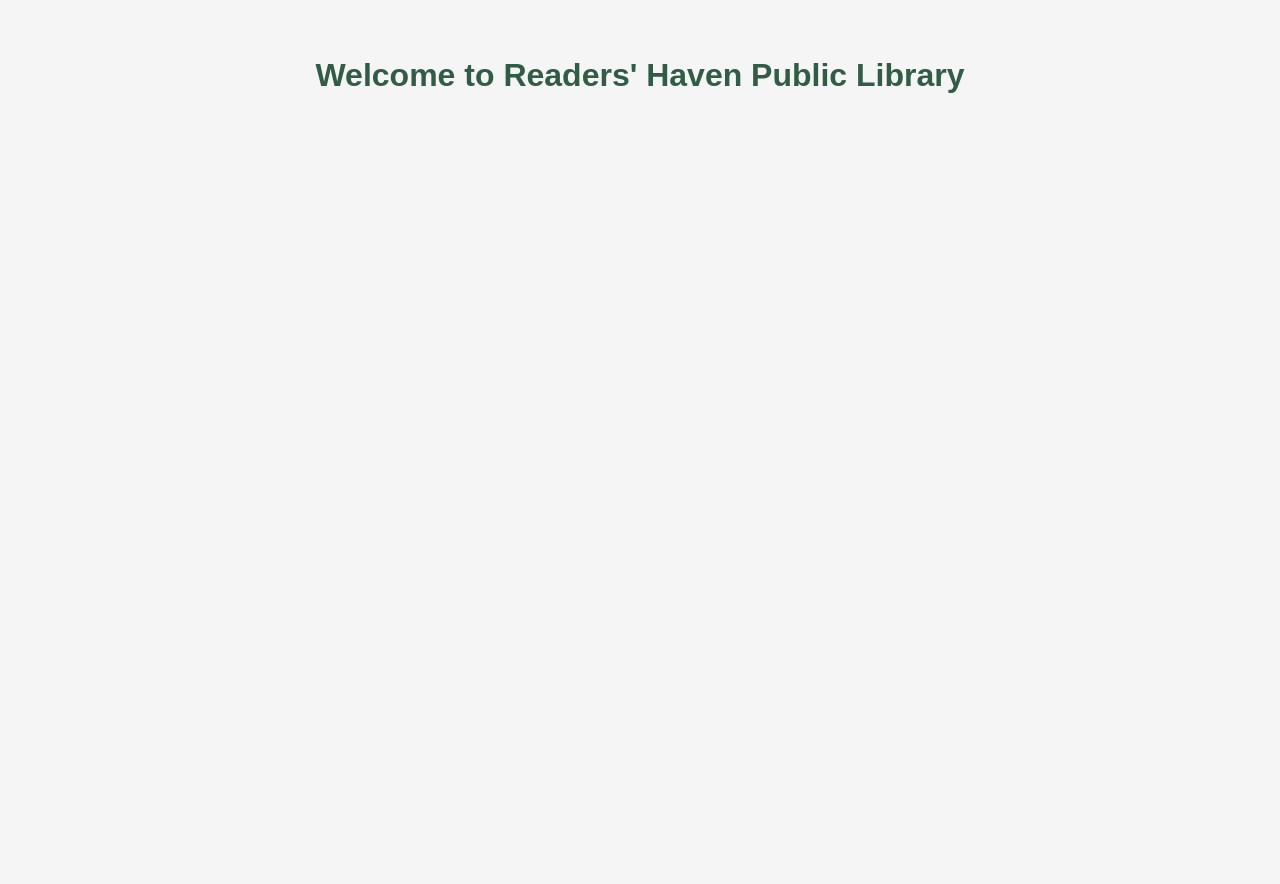
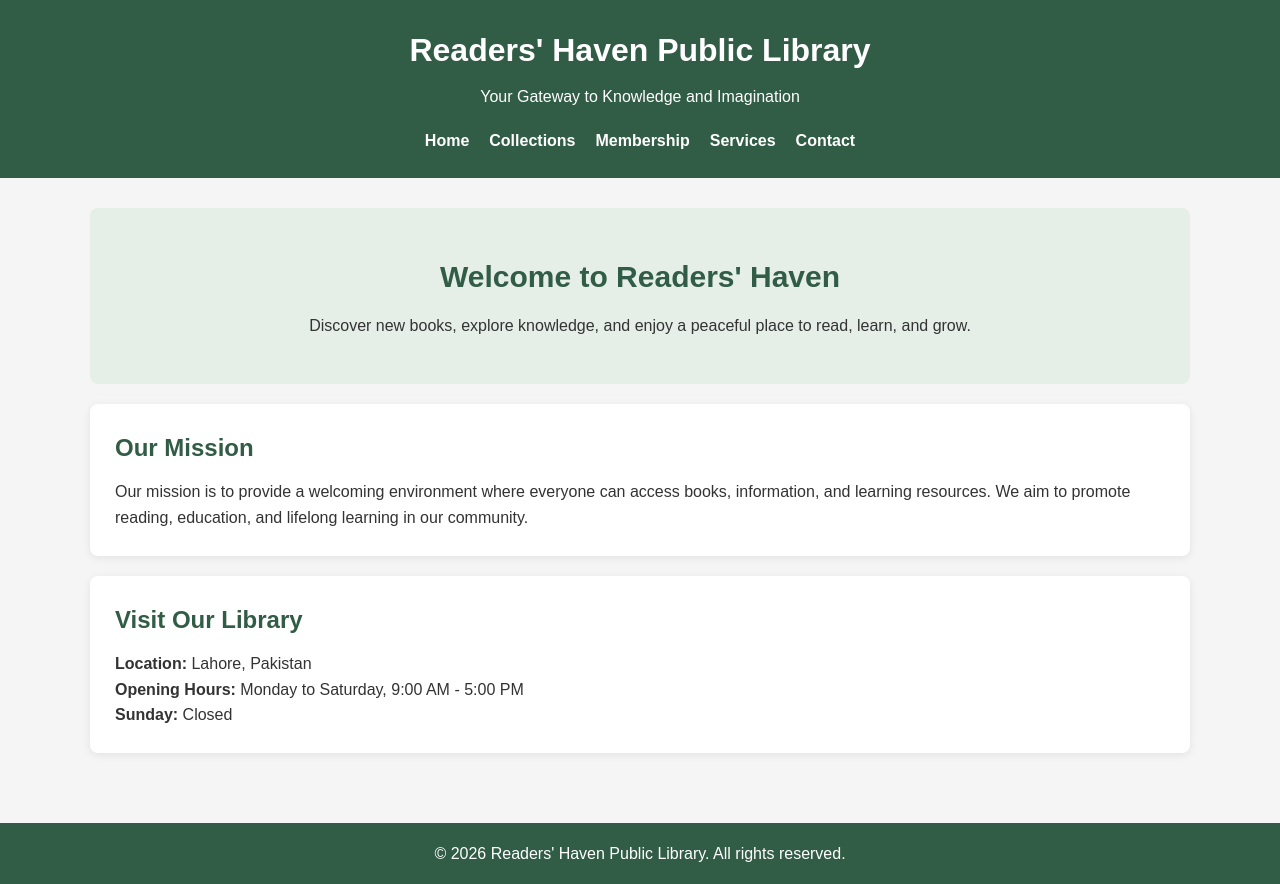
Before and after one commit to hadianawaz-01/readers-haven-library, a website: page src/index.html in a window 1280 px wide. Before the commit the page ends 800 px from the top, so only its background shows below. Drawn offline with Linux system fonts and the light colour scheme.

Commit message:
Feature/home page (#6)
* Implement Home Page

* Organize shared CSS with section comments

```diff
--- a/src/index.html
+++ b/src/index.html
@@ -1,3 +1,4 @@
+
 <!DOCTYPE html>
 <html lang="en">
 <head>
@@ -7,6 +8,54 @@
     <link rel="stylesheet" href="../styles/style.css">
 </head>
 <body>
-    <h1>Welcome to Readers' Haven Public Library</h1>
+
+    <header class="site-header">
+        <div class="container">
+            <h1>Readers' Haven Public Library</h1>
+            <p>Your Gateway to Knowledge and Imagination</p>
+
+            <nav>
+                <a href="index.html">Home</a>
+                <a href="collections.html">Collections</a>
+                <a href="membership.html">Membership</a>
+                <a href="services.html">Services</a>
+                <a href="contact.html">Contact</a>
+            </nav>
+        </div>
+    </header>
+
+    <main class="container">
+
+        <section class="hero">
+            <h2>Welcome to Readers' Haven</h2>
+            <p>
+                Discover new books, explore knowledge, and enjoy
+                a peaceful place to read, learn, and grow.
+            </p>
+        </section>
+
+        <section class="mission">
+            <h2>Our Mission</h2>
+            <p>
+                Our mission is to provide a welcoming environment
+                where everyone can access books, information, and
+                learning resources. We aim to promote reading,
+                education, and lifelong learning in our community.
+            </p>
+        </section>
+
+        <section class="library-info">
+            <h2>Visit Our Library</h2>
+            <p><strong>Location:</strong> Lahore, Pakistan</p>
+            <p><strong>Opening Hours:</strong> Monday to Saturday, 9:00 AM - 5:00 PM</p>
+            <p><strong>Sunday:</strong> Closed</p>
+        </section>
+
+    </main>
+
+    <footer class="site-footer">
+        <p>&copy; 2026 Readers' Haven Public Library. All rights reserved.</p>
+    </footer>
+
 </body>
 </html>
--- a/styles/style.css
+++ b/styles/style.css
@@ -1,21 +1,125 @@
+
 /* Shared Styles for Readers' Haven */
 
+/* Universal Styling */
 * {
     margin: 0;
     padding: 0;
     box-sizing: border-box;
 }
 
+/* Body */
 body {
     font-family: Arial, sans-serif;
     background-color: #f5f5f5;
     color: #333;
     line-height: 1.6;
-    padding: 20px;
 }
 
-h1 {
+/* Container */
+.container {
+    width: 90%;
+    max-width: 1100px;
+    margin: auto;
+}
+
+/* Header */
+.site-header {
+    background-color: #315c45;
+    color: white;
+    text-align: center;
+    padding: 25px 15px;
+}
+
+.site-header h1 {
+    margin-bottom: 8px;
+}
+
+.site-header p {
+    margin-bottom: 18px;
+}
+
+/* Navigation */
+nav {
+    display: flex;
+    justify-content: center;
+    flex-wrap: wrap;
+    gap: 20px;
+}
+
+nav a {
+    color: white;
+    text-decoration: none;
+    font-weight: bold;
+}
+
+nav a:hover {
+    color: #f4d49b;
+}
+
+/* Main Content */
+main {
+    padding-top: 30px;
+    padding-bottom: 30px;
+}
+
+section {
+    background-color: white;
+    padding: 25px;
+    margin-bottom: 20px;
+    border-radius: 8px;
+}
+
+section h2 {
     color: #315c45;
+    margin-bottom: 12px;
+}
+
+/* Home Page */
+.hero {
     text-align: center;
-    margin-top: 30px;
+    background-color: #e5efe8;
+    padding: 45px 25px;
 }
+
+.hero h2 {
+    font-size: 30px;
+}
+
+.mission,
+.library-info {
+    box-shadow: 0 2px 8px rgba(0, 0, 0, 0.08);
+}
+
+/* Footer */
+.site-footer {
+    background-color: #315c45;
+    color: white;
+    text-align: center;
+    padding: 18px;
+    margin-top: 20px;
+}
+
+/* Responsive Design */
+@media (max-width: 600px) {
+    .container {
+        width: 95%;
+    }
+
+    .site-header h1 {
+        font-size: 23px;
+    }
+
+    nav {
+        flex-direction: column;
+        gap: 10px;
+    }
+
+    section {
+        padding: 18px;
+    }
+
+    .hero h2 {
+        font-size: 24px;
+    }
+}
```
